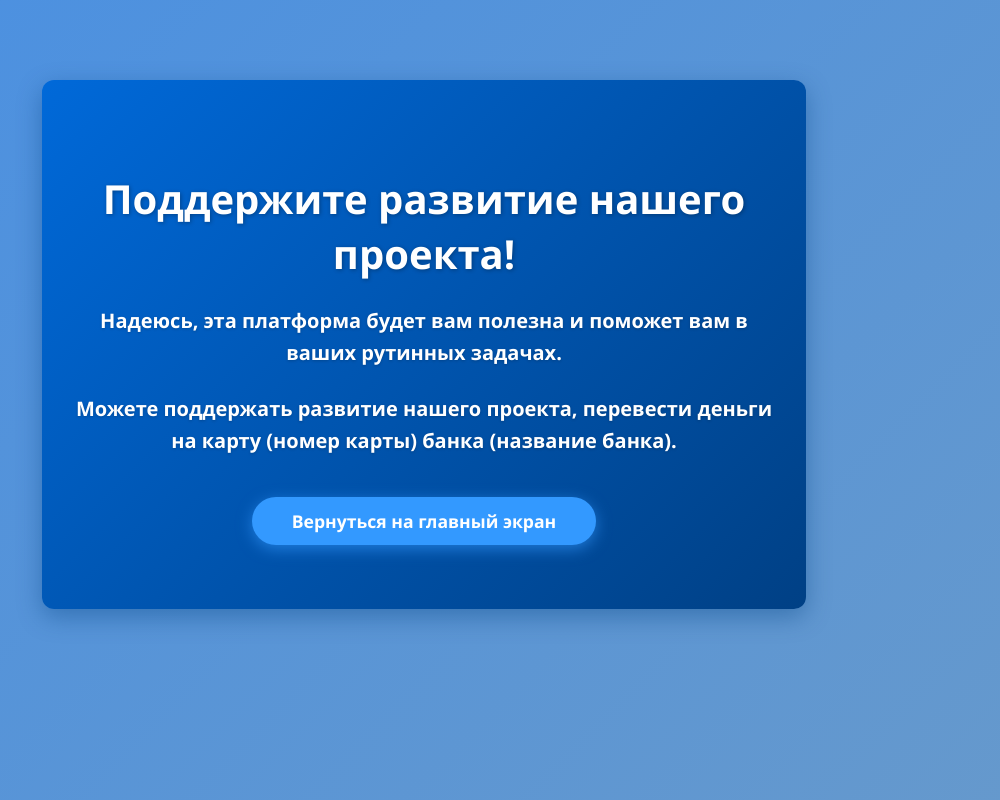
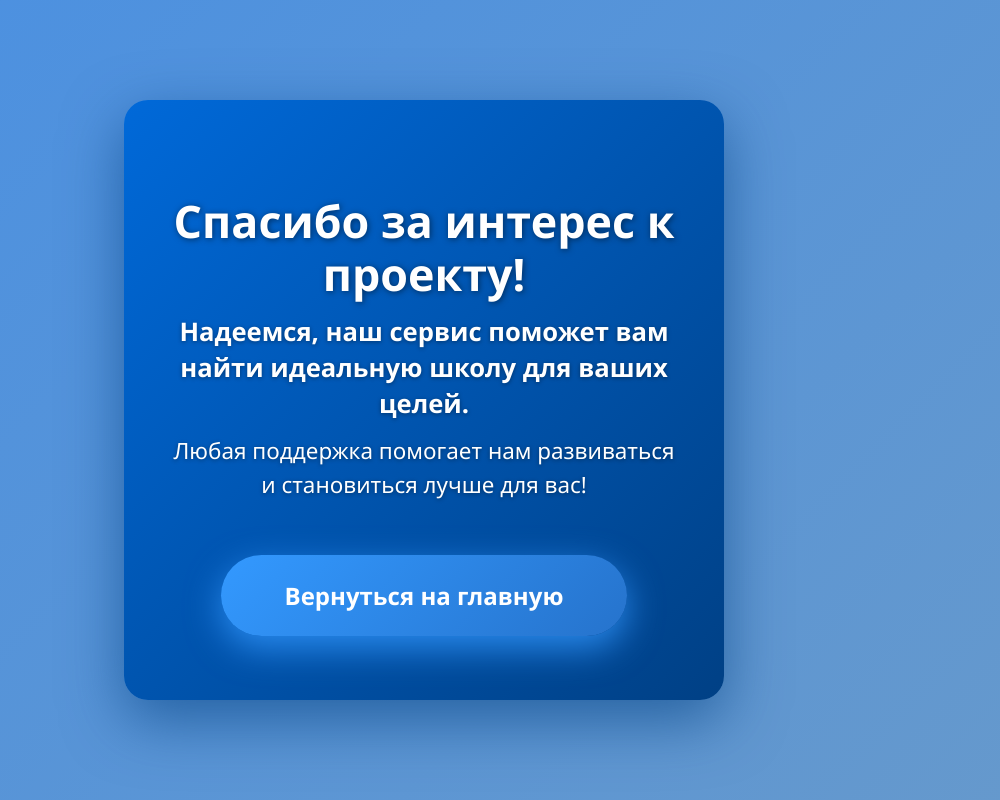
Before and after one commit to 4ycg4cxx7m-dotcom/mak_schools, a Flask app: page /support_author in a window 1280 px wide. Shown: the whole page, without its empty margins (216-1216 px from the left). Run offline with Flask 3, Linux system fonts and the light colour scheme.

Commit message:
Update support_author.html

```diff
--- a/templates/support_author.html
+++ b/templates/support_author.html
@@ -1,82 +1,162 @@
 <!DOCTYPE html>
 <html lang="ru">
 <head>
-    <meta charset="UTF-8" />
-    <meta name="viewport" content="width=device-width, initial-scale=1" />
-    <title>Мы ответим на ваш вопрос, для этого напишите нам</title>
+    <meta charset="UTF-8">
+    <meta name="viewport" content="width=device-width, initial-scale=1.0">
+    <title>Спасибо за поддержку проекта!</title>
     <style>
+        * {
+            margin: 0;
+            padding: 0;
+            box-sizing: border-box;
+        }
+
         body {
-            margin: 0;
             background: linear-gradient(135deg, #4a90e2, #6699cc);
             height: 100vh;
             font-family: 'Segoe UI', Tahoma, Geneva, Verdana, sans-serif;
-
             display: flex;
-            justify-content: center; /* центр по горизонтали */
-            align-items: flex-start; /* вертикально сверху */
-
-            padding-top: 10vh; /* отступ сверху */
-            box-sizing: border-box;
+            justify-content: center;
+            align-items: center;
+            overflow: hidden;
         }
 
         .intro-container {
+            width: min(95vw, 95vh, 600px);
+            height: min(95vw, 95vh, 600px);
+            aspect-ratio: 1/1;
             background: linear-gradient(135deg, #0069d9, #004085);
             color: white;
-            padding: 4rem 2rem;
-            border-radius: 12px;
-            box-shadow: 0 8px 24px rgba(0, 64, 128, 0.4);
+            padding: clamp(1.5rem, 4vw, 2.5rem);
+            border-radius: 24px;
+            box-shadow: 0 20px 60px rgba(0, 64, 128, 0.6);
             text-align: center;
-            width: 60vw;
-            max-width: 700px;
-            height: auto;
-            font-family: 'Segoe UI', Tahoma, Geneva, Verdana, sans-serif;
+            display: flex;
+            flex-direction: column;
+            justify-content: space-between;
+            align-items: center;
+            position: relative;
+            gap: 0.5rem;
+        }
+
+        .content-section {
+            flex-grow: 1;
+            display: flex;
+            flex-direction: column;
+            justify-content: center;
+            gap: 0.8rem;
         }
 
         .intro-container h1 {
-            font-size: 2.5rem;
-            margin-bottom: 1rem;
+            font-size: clamp(1.8rem, 6vw, 2.8rem);
             font-weight: 700;
-            text-shadow: 1px 1px 4px rgba(0,0,0,0.3);
+            line-height: 1.2;
+            text-shadow: 1px 1px 6px rgba(0,0,0,0.5);
         }
 
-        .intro-container h3,
+        .intro-container h3 {
+            font-size: clamp(1.2rem, 4vw, 1.6rem);
+            font-weight: 600;
+            line-height: 1.4;
+            text-shadow: 0 1px 4px rgba(0,0,0,0.4);
+        }
+
         .intro-container h4 {
-            font-size: 1.25rem;
-            margin-top: 1.5rem;
-            margin-bottom: 0.5rem;
-            line-height: 1.6;
-            text-shadow: 0 1px 3px rgba(0,0,0,0.2);
+            font-size: clamp(1.1rem, 3.5vw, 1.4rem);
+            font-weight: 500;
+            line-height: 1.5;
+            text-shadow: 0 1px 4px rgba(0,0,0,0.4);
         }
 
         .btn-custom {
-            background-color: #3399ff;
+            background: linear-gradient(135deg, #3399ff, #2673cc);
             color: #fff;
             border: none;
-            padding: 0.75rem 2.5rem;
-            font-size: 1.1rem;
-            font-weight: 600;
-            border-radius: 30px;
-            box-shadow: 0 4px 15px rgba(51,153,255,0.6);
+            padding: clamp(1.2rem, 3.5vw, 1.5rem) 4rem;
+            font-size: clamp(1.2rem, 3.5vw, 1.5rem);
+            font-weight: 700;
+            border-radius: 50px;
+            box-shadow: 0 12px 35px rgba(51,153,255,0.8);
             cursor: pointer;
-            transition: background-color 0.3s ease, box-shadow 0.3s ease;
+            transition: all 0.3s cubic-bezier(0.175, 0.885, 0.32, 1.275);
             text-decoration: none;
             display: inline-block;
-            margin-top: 2rem;
+            position: relative;
+            overflow: hidden;
+            margin-bottom: 1rem;
         }
+
+        .btn-custom::before {
+            content: '';
+            position: absolute;
+            top: 0;
+            left: -100%;
+            width: 100%;
+            height: 100%;
+            background: linear-gradient(90deg, transparent, rgba(255,255,255,0.4), transparent);
+            transition: left 0.6s;
+        }
+
         .btn-custom:hover {
-            background-color: #2673cc;
-            box-shadow: 0 6px 20px rgba(38,115,204,0.8);
+            transform: translateY(-4px);
+            box-shadow: 0 16px 45px rgba(38,115,204,0.95);
+            color: white;
             text-decoration: none;
-            color: white;
+        }
+
+        .btn-custom:hover::before {
+            left: 100%;
+        }
+
+        @media (max-width: 480px) {
+            body {
+                padding: 0 !important;
+                margin: 0 !important;
+                align-items: stretch !important;
+            }
+
+            .intro-container {
+                width: 100vw !important;
+                height: 100vh !important;
+                max-width: 100vw !important;
+                max-height: 100vh !important;
+                min-height: 100vh !important;
+                border-radius: 0 !important;
+                margin: 0 !important;
+                padding: 1.2rem !important;
+                padding-bottom: 2.5rem !important;
+                justify-content: space-between !important;
+                gap: 0.3rem !important;
+            }
+
+            .intro-container h1 {
+                font-size: clamp(1.5rem, 7vw, 2rem);
+            }
+
+            .btn-custom {
+                padding: 1.1rem 3rem;
+                width: 100%;
+                max-width: 280px;
+            }
+        }
+
+        @media (min-width: 481px) {
+            .intro-container {
+                width: min(600px, 95vh);
+                height: min(600px, 95vh);
+                padding: clamp(2rem, 5vw, 3rem);
+            }
         }
     </style>
 </head>
 <body>
     <div class="intro-container">
-        <h1>Поддержите развитие нашего проекта!</h1>
-        <h3>Надеюсь, эта платформа будет вам полезна и поможет вам в ваших рутинных задачах.</h3>
-        <h4>Можете поддержать развитие нашего проекта, перевести деньги на карту (номер карты) банка (название банка).</h4>
-        <a href="{{ url_for('home') }}" class="btn-custom">Вернуться на главный экран</a>
+        <div class="content-section">
+            <h1>Спасибо за интерес к проекту!</h1>
+            <h3>Надеемся, наш сервис поможет вам найти идеальную школу для ваших целей.</h3>
+            <h4>Любая поддержка помогает нам развиваться и становиться лучше для вас!</h4>
+        </div>
+        <a href="{{ url_for('home') }}" class="btn-custom">Вернуться на главную</a>
     </div>
 </body>
 </html>
```
